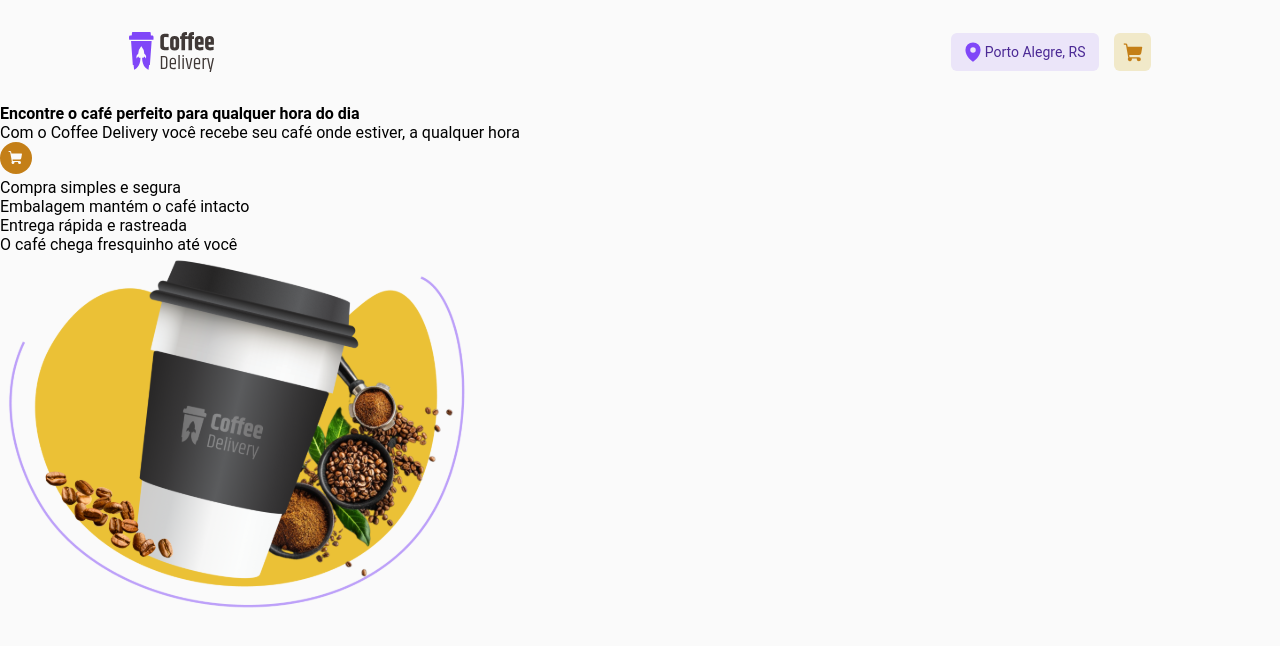
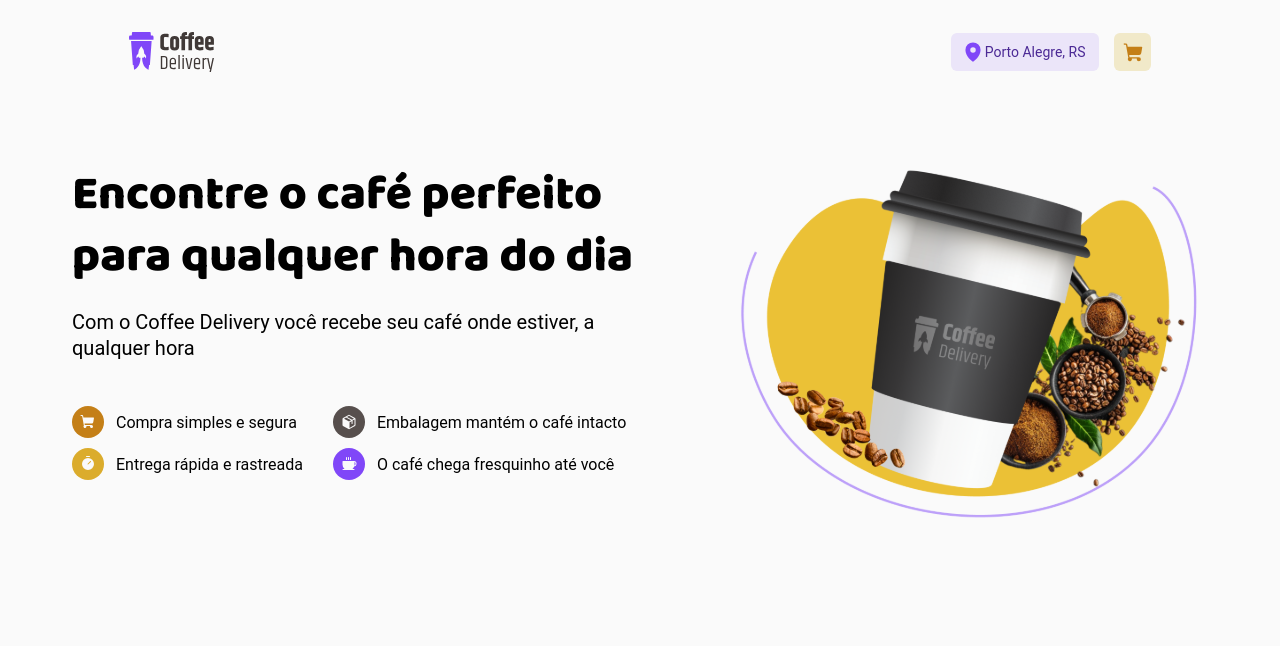
Before and after one commit to pedrodif/uploadCoffeeDelivery, a React (Vite) app: page / in a window 1280 px wide. Shown: the top 646 px of the page. Built offline with nearby package versions, Linux system fonts and the light colour scheme.

Commit message:
feat: :art: bannerCreation

```diff
--- a/index.html
+++ b/index.html
@@ -2,8 +2,11 @@
 <html lang="en">
   <head>
     <meta charset="UTF-8" />
+    <link rel="preconnect" href="https://fonts.googleapis.com">
+    <link rel="preconnect" href="https://fonts.gstatic.com" crossorigin>
     <link rel="icon" type="image/svg+xml" href="/src/assets/favicon.svg" />
     <meta name="viewport" content="width=device-width, initial-scale=1.0" />
+    <link href="https://fonts.googleapis.com/css2?family=Baloo+2:wght@700;800&display=swap" rel="stylesheet">
     <title>Coffee Delivery</title>
   </head>
   <body>
--- /dev/null
+++ b/src/components/CoffeeGroup/index.tsx
@@ -0,0 +1,17 @@
+export function CoffeeGroup() {
+  return (
+    <svg
+      xmlns="http://www.w3.org/2000/svg"
+      width="32"
+      height="32"
+      fill="none"
+      viewBox="0 0 32 32"
+    >
+      <rect width="32" height="32" fill="#8047F8" rx="16"></rect>
+      <path
+        fill="#FAFAFA"
+        d="M13 11.5v-2a.5.5 0 011 0v2a.5.5 0 01-1 0zm2.5.5a.5.5 0 00.5-.5v-2a.5.5 0 00-1 0v2a.5.5 0 00.5.5zm2 0a.5.5 0 00.5-.5v-2a.5.5 0 00-1 0v2a.5.5 0 00.5.5zm6 3.5v.5a2.5 2.5 0 01-2.344 2.494A6.124 6.124 0 0119.47 21H21a.5.5 0 010 1H10a.5.5 0 010-1h1.531A6.026 6.026 0 019.5 16.5v-3a.5.5 0 01.5-.5h11a2.5 2.5 0 012.5 2.5zm-1 0a1.5 1.5 0 00-1-1.412V16.5c0 .314-.025.628-.075.938A1.5 1.5 0 0022.5 16v-.5z"
+      ></path>
+    </svg>
+  );
+}
--- /dev/null
+++ b/src/components/PackageGroup/index.tsx
@@ -0,0 +1,17 @@
+export function PackageGroup() {
+  return (
+    <svg
+      xmlns="http://www.w3.org/2000/svg"
+      width="32"
+      height="32"
+      fill="none"
+      viewBox="0 0 32 32"
+    >
+      <rect width="32" height="32" fill="#574F4D" rx="16"></rect>
+      <path
+        fill="#FAFAFA"
+        d="M22.369 12.425a.006.006 0 01-.006-.006 1.012 1.012 0 00-.375-.369l-5.5-3.094a1 1 0 00-.976 0l-5.5 3.094a1.012 1.012 0 00-.38.375v.012a.937.937 0 00-.132.482v6.162a1.006 1.006 0 00.512.875l5.5 3.094c.139.075.293.118.45.125h.088a.982.982 0 00.438-.125l5.5-3.094a1.006 1.006 0 00.512-.875V12.92a.976.976 0 00-.131-.494zM16 9.825l4.981 2.8-1.912 1.088-5.044-2.782L16 9.825zm.056 5.6l-5.031-2.8L13 11.512l5.05 2.782-1.994 1.131zm.45 6.469l.05-5.6 2.006-1.144v2.381a.5.5 0 001 0v-2.95l1.938-1.1v5.6l-4.994 2.813z"
+      ></path>
+    </svg>
+  );
+}
--- a/src/pages/Home/index.tsx
+++ b/src/pages/Home/index.tsx
@@ -1,40 +1,63 @@
 // Components
+import { CoffeeGroup } from "../../components/CoffeeGroup";
 import { CoffeeImg } from "../../components/CoffeeImg";
+import { PackageGroup } from "../../components/PackageGroup";
 import { ShoppingCartGroup } from "../../components/ShoppingCartGroup";
+import { TimerGroup } from "../../components/TimerGroup";
+
+// Styles
+import {
+  Banner,
+  BannerBody,
+  BannerHeader,
+  BannerTextContainer,
+  BodyBox,
+  Container,
+  HeaderSubtitle,
+  HeaderTitle
+} from "./styles";
 
 
 export function Home() {
   return (
-    <section>
-     <div>
-        <div>
-          <strong>Encontre o café perfeito para qualquer hora do dia</strong>
-          <p>Com o Coffee Delivery você recebe seu café onde estiver, a qualquer hora</p>
-        </div>
+    <Container>
+      <Banner>
+        <BannerTextContainer>
+          <BannerHeader>
+            <HeaderTitle>Encontre o café perfeito para qualquer hora do dia</HeaderTitle>
+            <HeaderSubtitle>Com o Coffee Delivery você recebe seu café onde estiver, a qualquer hora</HeaderSubtitle>
+          </BannerHeader>
 
-        <div>
-          <div>
-            <ShoppingCartGroup />
-            <p>Compra simples e segura</p>
-          </div>
+          <BannerBody>
+           <div>
+              <BodyBox>
+                <ShoppingCartGroup />
+                <p>Compra simples e segura</p>
+              </BodyBox>
 
-          <div>
-            <p>Embalagem mantém o café intacto</p>
-          </div>
+              <BodyBox>
+                <TimerGroup />
+                <p>Entrega rápida e rastreada</p>
+              </BodyBox>
+            </div>
 
-          <div>
+            <div>
+              <BodyBox>
+                <PackageGroup />
+                <p>Embalagem mantém o café intacto</p>
+              </BodyBox>
 
-            <p>Entrega rápida e rastreada</p>
-          </div>
+              <BodyBox>
+                <CoffeeGroup />
+                <p>O café chega fresquinho até você</p>
+              </BodyBox>
+            </div>
+          </BannerBody>
+        </BannerTextContainer>
 
-          <div>
-            <p>O café chega fresquinho até você</p>
-          </div>
-        </div>
-
-     </div>
-      <CoffeeImg />
-    </section>
+        <CoffeeImg />
+      </Banner>
+    </Container>
   )
 
 }
--- a/src/pages/Home/styles.ts
+++ b/src/pages/Home/styles.ts
@@ -0,0 +1,49 @@
+import styled from 'styled-components'
+
+export const Container = styled.section`
+width: 100%;
+height: 34rem;
+margin-top: 3.75rem;
+`
+export const Banner = styled.div`
+width: 71rem;
+margin: 0 auto;
+display: flex;
+justify-content: space-between;
+align-items: flex-start;
+`
+export const BannerTextContainer = styled.div`
+display: flex;
+flex-direction: column;
+`
+export const BannerHeader = styled.div`
+display: flex;
+flex-direction: column;
+width: 36.75rem;
+height: 12rem;
+`
+export const HeaderTitle = styled.strong`
+font-family: 'Baloo 2';
+font-size: 3rem;
+font-weight: 800;
+margin-bottom: 1.25rem;
+line-height: 3.9rem;
+`
+export const HeaderSubtitle = styled.p`
+font-size: 1.25rem;
+font-weight: 400;
+line-height: 1.625rem;
+`
+export const BannerBody = styled.div`
+width: 35.438rem;
+height: 5.25rem;
+margin-top: 2.5rem;
+display: flex;
+gap: 1.875rem;
+`
+export const BodyBox = styled.div`
+display: flex;
+gap: 0.75rem;
+margin-top: 0.625rem;
+align-items: center;
+`
```
